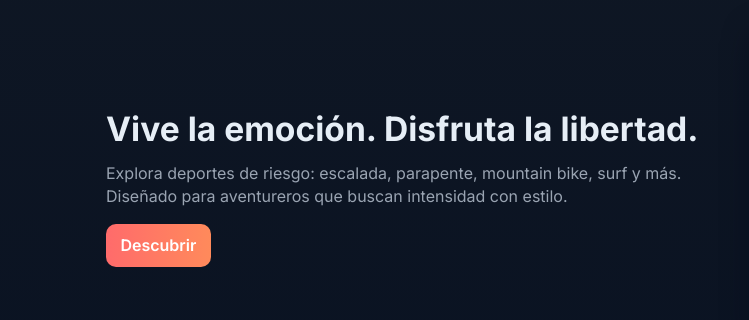
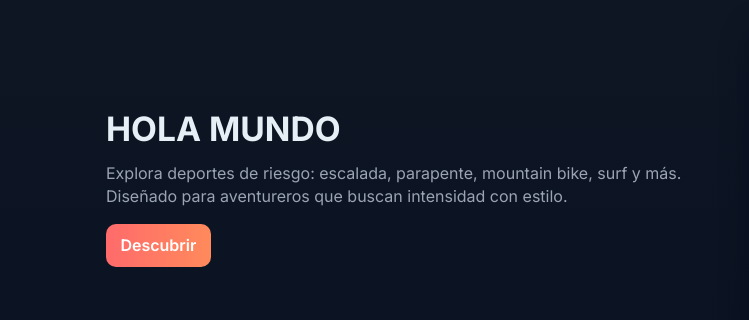
Before and after one commit to MrPesk84/vacio-semi, a plain HTML site: page index.html in a window 1280 px wide. Shown: the part 90-410 px from the top of the page, 0-749 px from the left. Drawn offline with Linux system fonts and the light colour scheme.

Commit message:
Modifico index

```diff
--- a/index.html
+++ b/index.html
@@ -26,7 +26,7 @@
     <section class="hero">
       <div class="container hero-inner">
         <div class="hero-content">
-          <h1>Vive la emoción. Disfruta la libertad.</h1>
+          <h1>HOLA MUNDO</h1>
           <p>Explora deportes de riesgo: escalada, parapente, mountain bike, surf y más. Diseñado para aventureros que buscan intensidad con estilo.</p>
           <a class="btn btn-primary" href="#deportes">Descubrir</a>
         </div>
```
